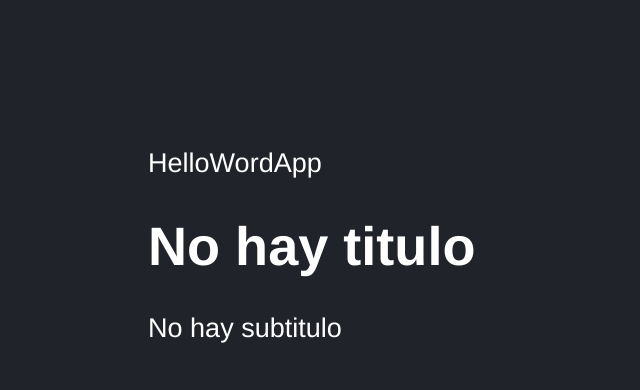
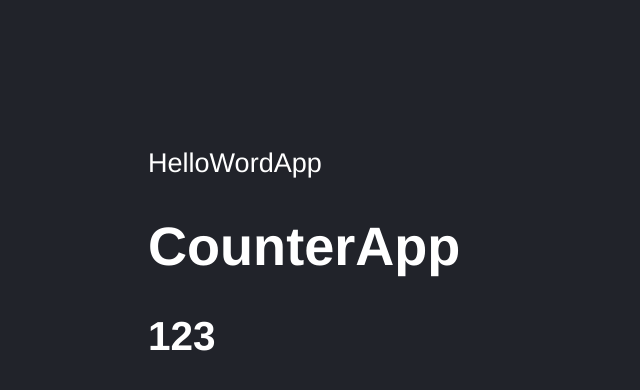
Before and after one commit to BterceroIII/Reac-UDEMY, a React (Vite) app in the folder 03-counter-app-Vite/: page / in a window 1280 px wide. Shown: the top 390 px of the page, without its empty margins (0-640 px from the left). Built offline with nearby package versions, Linux system fonts and the light colour scheme.

Commit message:
Tarea N1

```diff
--- /dev/null
+++ b/03-counter-app-Vite/src/CounterApp.jsx
@@ -0,0 +1,22 @@
+
+import ProTypes from  'prop-types';
+
+
+
+export const CounterApp = ({value}) => {
+    return(
+        <>
+            <h1>CounterApp</h1>
+            <h2>{value}</h2>
+        </>
+    )
+}
+
+
+CounterApp.propTypes = {
+    value: ProTypes.number.isRequired,
+}
+
+CounterApp.defaultProps ={
+    value: 'No hay nada',
+}
--- a/03-counter-app-Vite/src/main.jsx
+++ b/03-counter-app-Vite/src/main.jsx
@@ -1,13 +1,15 @@
 import React from 'react';
 import ReactDOM from 'react-dom/client';
+import { CounterApp } from './CounterApp';
 import { FirtsApp } from './FirstApp';
 import { HelloWordApp} from './HelloWordApp';
+import './style.css';
 
-import './style.css';
+
 
 ReactDOM.createRoot(document.getElementById('root')).render(
     <React.StrictMode>
         <HelloWordApp/>
-        <FirtsApp />
+        <CounterApp value = {123}/>
     </React.StrictMode>
 );
```
